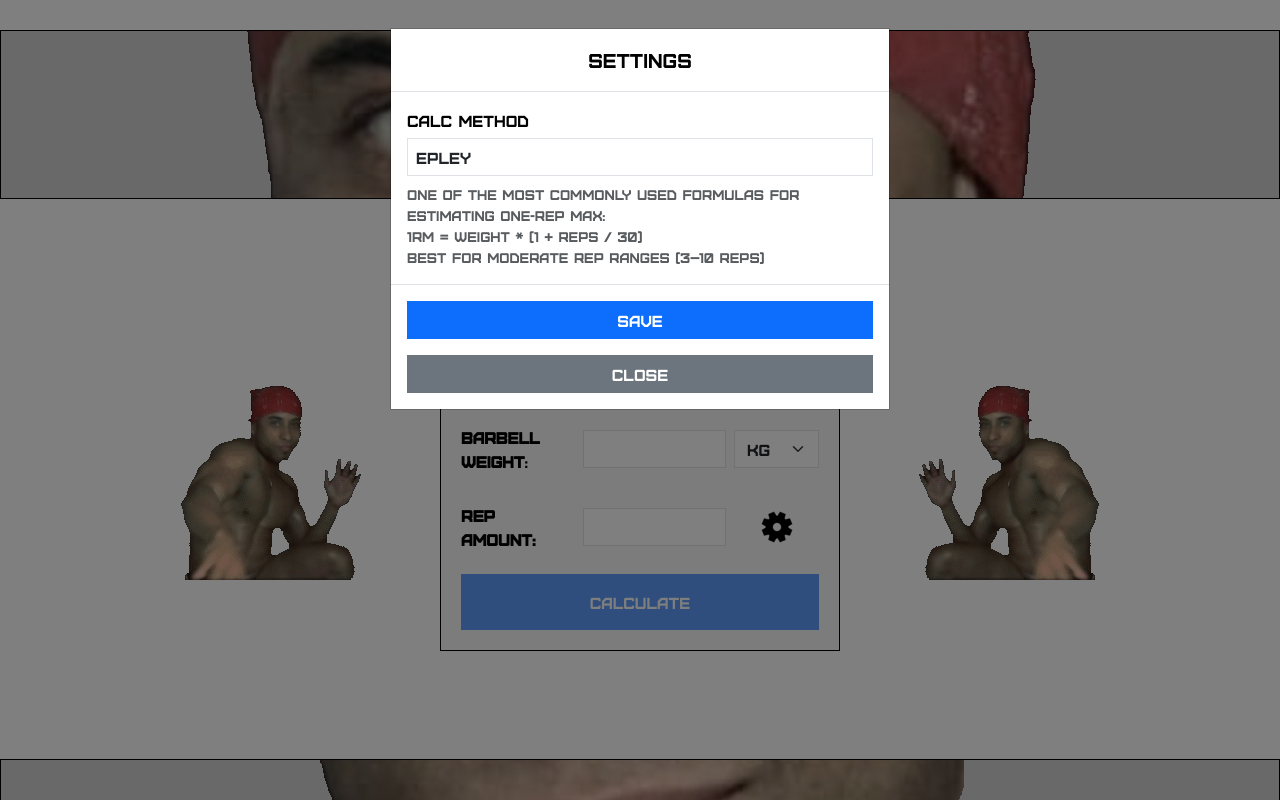
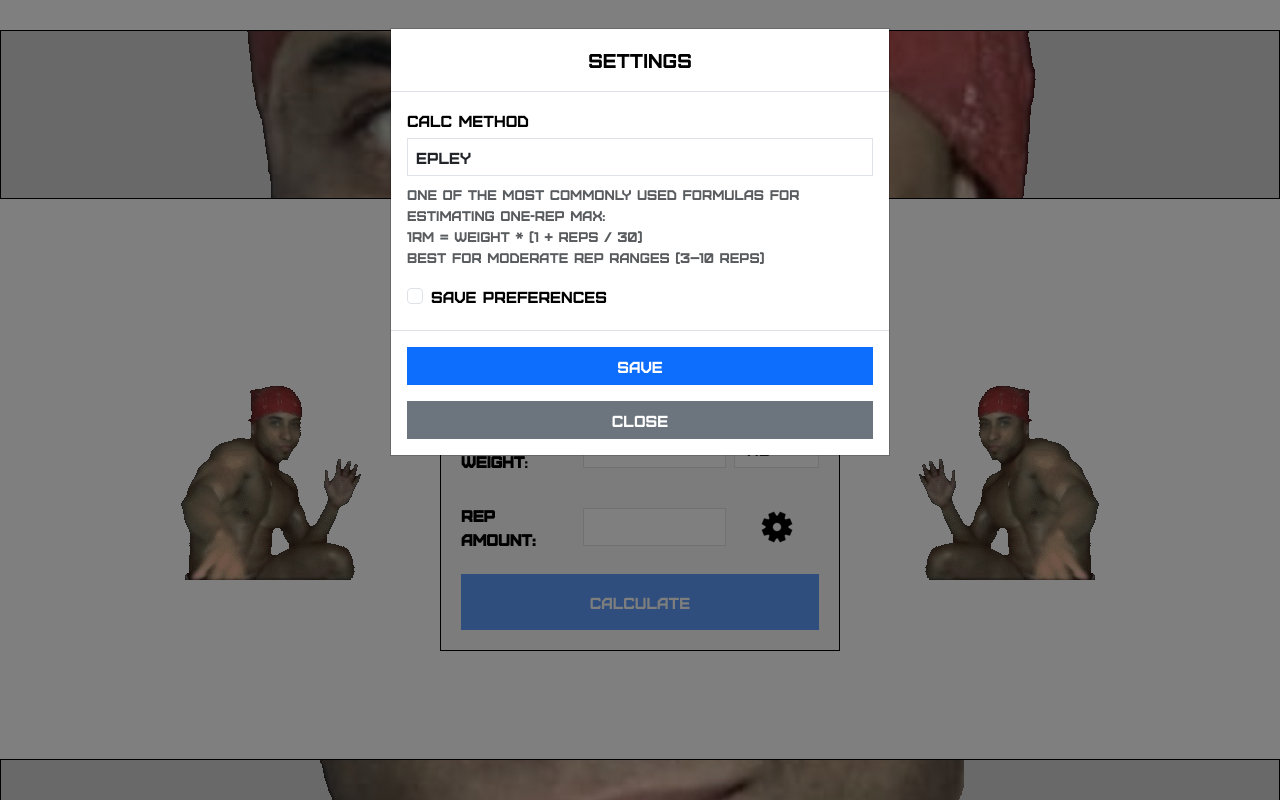
Before and after one commit to XXXRef/aTlT, a React (Vite) app in the folder code/app/: page / in a window 1280 px wide. Both pictures are taken after a click on the picture 776 px from the left and 526 px from the top of the page. Shown: the top 800 px of the page. Built offline with nearby package versions, Linux system fonts and the light colour scheme.

Commit message:
impl base settings store logic

```diff
--- a/code/app/src/Components/App.jsx
+++ b/code/app/src/Components/App.jsx
@@ -1,4 +1,4 @@
-import { useState } from 'react'
+import { useState, useEffect } from 'react'
 
 import Footer from './Footer'
 import InputForm from './InputForm'
@@ -13,9 +13,13 @@ import settings from '../../settings.json'
 import { stubCalcMaxWeight, convertKgToLbs, convertLbsToKg } from "../utilsCalc"
 
 import {weightCalcMethods} from '../weightCalcMethods.js'
+import { loadPreferences, mergeWithDefaults, getDefaultSettings } from '../utils/preferences'
 
 
 const { rewardsInfo } = settings
+
+// Get default calculation method
+const defaultCalcMethod = Object.keys(weightCalcMethods)[0]
 
 
 export default function App() {
@@ -26,7 +30,21 @@ export default function App() {
   const [unit, setUnit] = useState('KG')
   const [unitShown, setUnitShown] = useState('KG')
   const [showSettings, setShowSettings] = useState(false)
-  const [calcMethod, setCalcMethod] = useState(Object.keys(weightCalcMethods)[0])
+  const [calcMethod, setCalcMethod] = useState(defaultCalcMethod)
+
+  // Load user preferences on mount
+  useEffect(() => {
+    const userPrefs = loadPreferences()
+    const defaults = { ...getDefaultSettings(), calcMethod: defaultCalcMethod }
+    const mergedSettings = mergeWithDefaults(userPrefs, defaults)
+
+    // Set calculation method from preferences or default
+    if (mergedSettings.calcMethod && Object.keys(weightCalcMethods).includes(mergedSettings.calcMethod)) {
+      setCalcMethod(mergedSettings.calcMethod)
+    } else {
+      setCalcMethod(defaultCalcMethod)
+    }
+  }, [])
 
   const onSetCalcMethod = (i_method) => {
     setCalcMethod(i_method)
--- a/code/app/src/Components/SettingsModal.jsx
+++ b/code/app/src/Components/SettingsModal.jsx
@@ -1,17 +1,41 @@
 import React, { useState, useEffect } from 'react'
 import weightCalcMethods from '../weightCalcMethods'
+import { savePreferences, loadPreferences, getDefaultSettings } from '../utils/preferences'
 
 export default function SettingsModal({ show, onClose, onSave, initialMethod = Object.keys(weightCalcMethods)[0] }) {
   const [method, setMethod] = useState(initialMethod)
+  const [saveToPreferences, setSaveToPreferences] = useState(false)
 
   useEffect(() => {
     setMethod(initialMethod)
+    // Load checkbox state from preferences when modal opens
+    if (show) {
+      const userPrefs = loadPreferences()
+      const defaults = getDefaultSettings()
+      const checkboxState = userPrefs?.savePreferencesCheckbox ?? defaults.savePreferencesCheckbox
+      setSaveToPreferences(checkboxState)
+    }
   }, [initialMethod, show])
 
   if (!show) return null
 
   const handleSave = () => {
     if (onSave) onSave(method)
+
+    // Handle preferences based on checkbox state
+    if (saveToPreferences) {
+      // Save settings to user preferences including checkbox state
+      savePreferences({
+        calcMethod: method,
+        savePreferencesCheckbox: true
+      })
+    } else {
+      // Save checkbox state as false, clear other preferences
+      savePreferences({
+        savePreferencesCheckbox: false
+      })
+    }
+
     if (onClose) onClose()
   }
 
@@ -42,6 +66,18 @@ export default function SettingsModal({ show, onClose, onSave, initialMethod = O
               <small className="form-text text-muted mt-2 d-block" style={{ whiteSpace: 'pre-line' }}>
                 {weightCalcMethods[method]?.description}
               </small>
+              <div className="form-check mt-3">
+                <input
+                  className="form-check-input"
+                  type="checkbox"
+                  id="savePreferencesCheckbox"
+                  checked={saveToPreferences}
+                  onChange={(e) => setSaveToPreferences(e.target.checked)}
+                />
+                <label className="form-check-label" htmlFor="savePreferencesCheckbox">
+                  Save preferences
+                </label>
+              </div>
             </div>
             <div className="modal-footer">
               <button type="button" className="btn btn-primary" onClick={handleSave}>Save</button>
--- /dev/null
+++ b/code/app/src/utils/preferences.js
@@ -0,0 +1,73 @@
+/**
+ * User preferences utility module
+ * Handles saving and loading user preferences from localStorage
+ */
+
+const PREFERENCES_KEY = 'atlt_user_preferences'
+
+/**
+ * Get default settings values
+ * @returns {Object} Default settings object
+ */
+export function getDefaultSettings() {
+  return {
+    calcMethod: null, // Will be set to first available method in App.jsx
+    savePreferencesCheckbox:  false
+  }
+}
+
+/**
+ * Load user preferences from localStorage
+ * @returns {Object|null} User preferences object or null if not found
+ */
+export function loadPreferences() {
+  try {
+    const stored = localStorage.getItem(PREFERENCES_KEY)
+    if (stored) {
+      return JSON.parse(stored)
+    }
+  } catch (error) {
+    console.error('Error loading preferences:', error)
+  }
+  return null
+}
+
+/**
+ * Save user preferences to localStorage
+ * @param {Object} preferences - Preferences object to save
+ */
+export function savePreferences(preferences) {
+  try {
+    localStorage.setItem(PREFERENCES_KEY, JSON.stringify(preferences))
+  } catch (error) {
+    console.error('Error saving preferences:', error)
+  }
+}
+
+/**
+ * Clear user preferences from localStorage
+ */
+export function clearPreferences() {
+  try {
+    localStorage.removeItem(PREFERENCES_KEY)
+  } catch (error) {
+    console.error('Error clearing preferences:', error)
+  }
+}
+
+/**
+ * Merge user preferences with default settings
+ * @param {Object} userPrefs - User preferences from storage
+ * @param {Object} defaults - Default settings
+ * @returns {Object} Merged settings object
+ */
+export function mergeWithDefaults(userPrefs, defaults) {
+  if (!userPrefs) {
+    return { ...defaults }
+  }
+
+  return {
+    ...defaults,
+    ...userPrefs
+  }
+}
```
